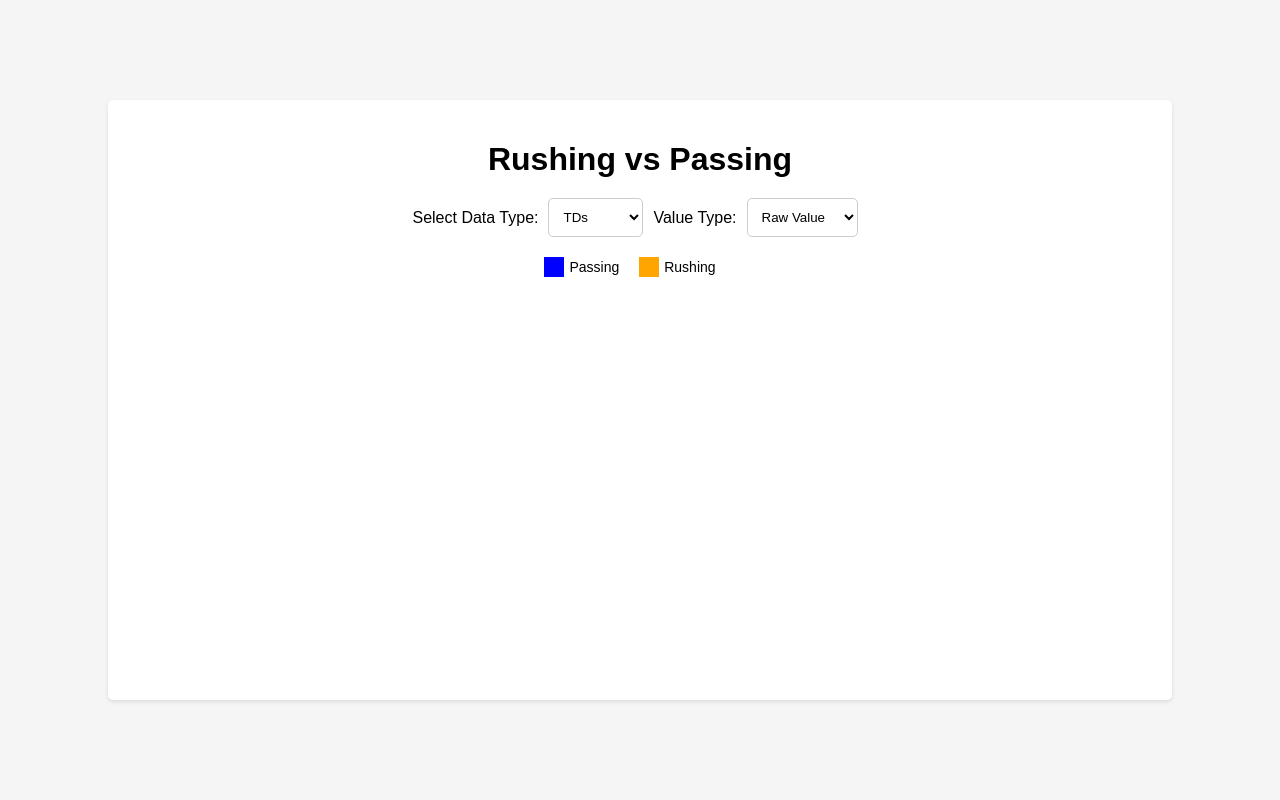
After one commit to THajiyev/Fantasy-Playbook, a Flask app: page /teams in a window 1280 px wide. The commit adds this page. Run offline with Flask 3, Linux system fonts and the light colour scheme; data that the repository does not hold is empty; parts of the project's set-up code (start-up, migrations or seed data) failed here and were passed over; some libraries are stand-ins or nearby versions.

Commit message:
Added rushing vs. passing page

```diff
--- a/main.py
+++ b/main.py
@@ -20,9 +20,12 @@ options = [
 
 data_manager = DataManager()
 
+def get_stat_display(stat):
+    return next(item['label'] for item in options if item['value'] == stat)
+
 def update_graph(fig, players, stat):
     fig.data = []
-    stat_display = next(item['label'] for item in options if item['value'] == stat)[:-1]+"(s)"
+    stat_display = get_stat_display(stat)[:-1]+"(s)"
     for player, player_data in data_manager.get_data(players, stat):
         fig.add_trace(
             go.Scatter(
@@ -44,7 +47,7 @@ def generate_line_plot(players, stat):
     )
     fig.update_layout(
         xaxis_title='Week',
-        yaxis_title=next(item['label'] for item in options if item['value'] == stat),
+        yaxis_title=get_stat_display(stat),
         showlegend=True
     )
     return update_graph(fig, players, stat)
@@ -60,6 +63,11 @@ def home():
 def display_stats():
     data_manager.clear()
     return render_template('stats.html')
+
+@app.route('/teams')
+def compare_teams():
+    data_manager.clear()
+    return render_template('chart.html')
 
 @app.route('/projections')
 def display_projections():
@@ -82,6 +90,9 @@ async def get_data():
         player = [request_type[11:]]
         row = await asyncio.to_thread(get_mass_z_predictions, player)
         return jsonify(rows=row)
+    elif request_type=="offense_comparison":
+        data = await asyncio.to_thread(team_stats)
+        return jsonify(data=data)
     else:
         player_stats = await asyncio.to_thread(get_player_stats, request_type)
         return jsonify(player_stats)
@@ -90,6 +101,7 @@ fig = generate_line_plot([], "rec")
 
 dash_app = dash.Dash(__name__, server=app, url_base_pathname='/graph/')
 
+dash_app.title = "Graphing App"
 dash_app.layout = html.Div([
     html.A(
         "Back to Home",
@@ -135,7 +147,7 @@ dash_app.layout = html.Div([
      dash.dependencies.Input('stat-dropdown', 'value')])
 def update_output(selected_players, stat):
     fig.update_layout(
-        yaxis_title=next(item['label'] for item in options if item['value'] == stat)
+        yaxis_title=get_stat_display(stat)
     )
     return update_graph(fig, selected_players, stat)
 
--- a/nfl_data.py
+++ b/nfl_data.py
@@ -21,24 +21,6 @@ def add_to_schedule(data, teams, week):
         schedule = data[current_team]
         schedule[week-1] = opposing_team
         data[current_team]= schedule
-    return data
-
-def format_df(data, columns_to_keep):
-    return data.loc[:, columns_to_keep]
-
-def get_value(input_value):
-    full_length = len(input_value)
-    for index in range(1, len(input_value)):
-        sub_string = input_value[0:index]
-        reps = full_length/len(sub_string)
-        if full_length%len(sub_string)==0:
-            if input_value==sub_string*int(reps):
-                return sub_string
-    return input_value
-
-def fix_typos(data, bad_columns):
-    for column in bad_columns:
-        data[column] = data[column].apply(get_value)
     return data
 
 def get_teams_schedule(year=current_season):
--- /dev/null
+++ b/static/chart.css
@@ -0,0 +1,66 @@
+body {
+    font-family: Arial, sans-serif;
+    margin: 0;
+    padding: 0;
+    background-color: #f5f5f5;
+    display: flex;
+    justify-content: center;
+    align-items: center;
+    min-height: 100vh;
+}
+
+.container {
+    width: 80vw;
+    min-height: 70vh;
+    padding: 20px;
+    background-color: white;
+    border-radius: 5px;
+    box-shadow: 0 2px 4px rgba(0, 0, 0, 0.1);
+}
+
+h1 {
+    text-align: center;
+    margin-bottom: 20px;
+}
+
+.options {
+    display: flex;
+    justify-content: center;
+    align-items: center;
+    margin-top: 20px;
+}
+
+select {
+    padding: 10px;
+    margin: 0 10px;
+    border: 1px solid #ccc;
+    border-radius: 5px;
+    background-color: white;
+}
+
+#barChart {
+    margin-top: 20px;
+    width: 80vw;
+}
+
+.legend-container {
+    display: flex;
+    justify-content: center;
+    margin-top: 20px;
+}
+
+.legend-item {
+    display: flex;
+    align-items: center;
+    margin-right: 20px;
+}
+
+.color-box {
+    width: 20px;
+    height: 20px;
+    margin-right: 5px;
+}
+
+.legend-text {
+    font-size: 14px;
+}
--- /dev/null
+++ b/static/chart.js
@@ -0,0 +1,107 @@
+var data = {};
+
+const teamColors = {
+    Rushing: 'blue',
+    Receiving: 'orange'
+};
+
+var selectedDataType = 'TDs';
+var selectedValueType = 'raw';
+
+function updateChart() {
+    const teamLabels = Object.keys(data);
+    const sortedIndices = teamLabels.map((_, index) => index)
+        .sort((a, b) => {
+            const totalA = selectedValueType === 'percentage' ?
+                (data[teamLabels[a]][selectedDataType][0] / data[teamLabels[a]][selectedDataType][1]) * 100 :
+                data[teamLabels[a]][selectedDataType][0] + data[teamLabels[a]][selectedDataType][1];
+            const totalB = selectedValueType === 'percentage' ?
+                (data[teamLabels[b]][selectedDataType][0] / data[teamLabels[b]][selectedDataType][1]) * 100 :
+                data[teamLabels[b]][selectedDataType][0] + data[teamLabels[b]][selectedDataType][1];
+            return totalA - totalB;
+        });
+
+    const selectedTeamData = sortedIndices.map(index => {
+        const team = teamLabels[index];
+        const selectedDataTypeValues = data[team][selectedDataType];
+        const sumOfValues = data[team][selectedDataType][0] + data[team][selectedDataType][1];
+        const value = selectedValueType === 'percentage' ?
+            (selectedDataTypeValues[0] / sumOfValues) * 100 :
+            selectedDataTypeValues[0];
+        const opposingValue = selectedValueType === 'percentage' ?
+            (selectedDataTypeValues[1] / sumOfValues) * 100 :
+            selectedDataTypeValues[1];
+
+        return {
+            x: [value, opposingValue],
+            y: [team + "  ", team + "  "],
+            type: 'bar',
+            orientation: 'h',
+            marker: {
+                color: [teamColors.Rushing, teamColors.Receiving]
+            },
+            text: [
+                roundUp(value, 2) + (selectedValueType === 'percentage' ? '%' : ''),
+                roundUp(opposingValue, 2) + (selectedValueType === 'percentage' ? '%' : '')
+            ],
+            textposition: 'inside',
+            hoverinfo: 'none'
+        };
+    });
+
+    const layout = {
+        barmode: 'stack',
+        showlegend: false,
+        xaxis: {
+            title: selectedDataType + (selectedValueType === 'percentage' ? ' (%)' : ''),
+            rangemode: 'tozero',
+            tickangle: -45,
+            tickfont: {
+                size: 14
+            }
+        },
+        yaxis: {
+            showticklabels: true,
+            titlefont: {
+                size: 16
+            },
+            tickfont: {
+                size: 14,
+            }
+        },
+        margin: {
+            l: 150,
+            r: 50,
+            t: 80
+        },
+        height: 1200,
+        width: window.innerWidth * .75,
+        autosize: false,
+    };
+
+    const config = {
+        responsive: true
+    };
+
+    Plotly.newPlot('barChart', selectedTeamData, layout, config);
+}
+
+document.getElementById('dataType').addEventListener('change', function() {
+    selectedDataType = this.value;
+    updateChart();
+});
+
+document.getElementById('valueType').addEventListener('change', function() {
+    selectedValueType = this.value;
+    updateChart();
+});
+
+document.addEventListener("DOMContentLoaded", function() {
+    fetch_data('offense_comparison').then((data_json) => {
+            data = data_json.data;
+            updateChart();
+        })
+    .catch((error) => {
+        console.error('Error:', error);
+    });
+})
--- a/static/helpers.js
+++ b/static/helpers.js
@@ -10,16 +10,6 @@ function remove_from_knownlist(player_name){
   indexToRemove = knownList.indexOf(player_name);
   knownList.splice(indexToRemove, 1);
 }
-
-hide_suggestions_div(true);
-
-searchInput.addEventListener('input', () => {
-  const searchText = searchInput.value.trim().toLowerCase();
-  var filteredOptions = searchText==""?[]:knownList.filter(option =>
-    option.toLowerCase().includes(searchText)
-  );
-  displayAutocompleteResults(filteredOptions);
-});
 
 function clear_input(){
   searchInput.value = '';
@@ -39,6 +29,17 @@ function displayAutocompleteResults(options) {
     autocompleteResults.appendChild(option);
   }
   hide_suggestions_div(options.length==0)
+}
+
+function initialize(){
+  hide_suggestions_div(true);
+  searchInput.addEventListener('input', () => {
+    const searchText = searchInput.value.trim().toLowerCase();
+    var filteredOptions = searchText==""?[]:knownList.filter(option =>
+      option.toLowerCase().includes(searchText)
+    );
+    displayAutocompleteResults(filteredOptions);
+  });
 }
 
 async function fetch_data(input){
@@ -64,7 +65,7 @@ async function fetch_data(input){
 function roundUp(number, places) {
     const powerOf10 = Math.pow(10, places)
     if (Math.floor(number * powerOf10) !== number * powerOf10) {
-        const roundedNumber = Math.ceil(number * powerOf10) / powerOf10;
+        const roundedNumber = Math.round(number * powerOf10) / powerOf10;
         return roundedNumber.toFixed(places);
     } else {
         return number.toString();
--- a/static/projections.css
+++ b/static/projections.css
@@ -31,7 +31,7 @@ tr:hover {
 #searchBar {
     margin: 10px;
     padding: 5px;
-    width: 100%;
+    width: 95vw;
 }
 
 .overlay {
--- a/static/projections.js
+++ b/static/projections.js
@@ -6,6 +6,8 @@ var searchBar = document.getElementById('searchBar');
 var loadingOverlay = document.getElementById('loading-overlay');
 var searchModeOn = false;
 var knownList = [];
+
+initialize();
 
 function showLoadingOverlay(show) {
     if(show){
--- a/static/stats.js
+++ b/static/stats.js
@@ -3,6 +3,8 @@ const noDataAvailable = document.getElementById("no-data");
 
 var players_list = [];
 var knownList = [];
+
+initialize();
 
 const abbreviations= {
   "Target Share":"tgt_sh",
@@ -77,7 +79,7 @@ function removeColumnByIndex(player_name) {
     }
   }
   indexToRemove = players_list.indexOf(player_name);
-  knownList.push(player_name);
+  knownList.unshift(player_name);
   players_list.splice(indexToRemove, 1);
   showTableDisplay(players_list.length>0);
   showNoDataAvailable(players_list.length==0);
@@ -96,8 +98,6 @@ document.getElementById('autocompleteResults').addEventListener('click', (event)
         })
         .catch((error) => {
           console.error('Error:', error);
-          console.log(selectedName);
-          console.log(data)
         });
       }
       clear_input();
--- /dev/null
+++ b/templates/chart.html
@@ -0,0 +1,39 @@
+<!DOCTYPE html>
+<html>
+<head>
+    <title>Rushing vs Passing</title>
+    <link rel="stylesheet" href="../static/chart.css">
+    <script src="https://cdn.plot.ly/plotly-latest.min.js"></script>
+</head>
+<body>
+    <div class="container">
+        <h1>Rushing vs Passing</h1>
+        <div class="options">
+            <label for="dataType">Select Data Type: </label>
+            <select id="dataType">
+                <option value="TDs" selected>TDs</option>
+                <option value="Attempts">Attempts</option>
+                <option value="Yards">Yards</option>
+            </select>
+            <label for="valueType">Value Type: </label>
+            <select id="valueType">
+                <option value="raw" selected>Raw Value</option>
+                <option value="percentage">Percentage</option>
+            </select>
+        </div>
+        <div class="legend-container">
+            <div class="legend-item">
+                <div class="color-box" style="background-color: blue;"></div>
+                <div class="legend-text">Passing</div>
+            </div>
+            <div class="legend-item">
+                <div class="color-box" style="background-color: orange;"></div>
+                <div class="legend-text">Rushing</div>
+            </div>
+        </div>
+        <div id="barChart"></div>
+    </div>
+    <script src="../static/helpers.js"></script>
+    <script src="../static/chart.js"></script>
+</body>
+</html>
--- a/templates/index.html
+++ b/templates/index.html
@@ -20,6 +20,10 @@
             <h2><a href="/projections">Projections</a></h2>
             <p>View season projections based on our algorithm</p>
         </div>
+        <div class="box">
+            <h2><a href="/teams">Team Comparison</a></h2>
+            <p>Assess teams' output in rushing and passing</p>
+        </div>
     </div>
 </body>
 </html>
```
Also changed, not shown: scraper.py (+46 -3 lines), tools.py (+23 -1 lines), README.md.
